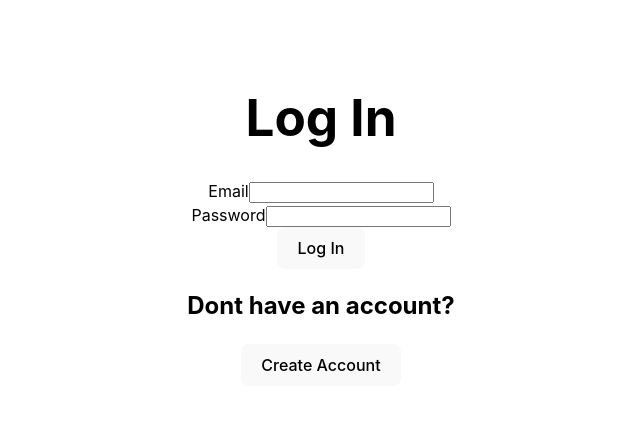
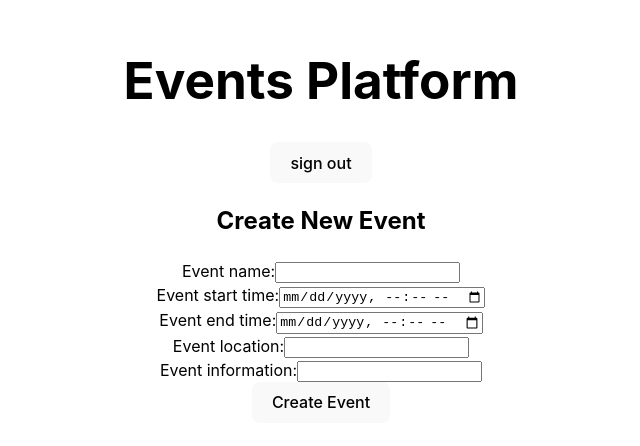
Before and after one commit to James960714/LaunchPadEvents-FE, a React (Vite) app in the folder LaunchPadEvents-Reat-App/: page /events/create-event in a window 1280 px wide. Before the commit this address led to /login. Shown: the part 180-626 px from the top of the page, without its empty margins (319-959 px from the left). Built offline with nearby package versions, Linux system fonts and the light colour scheme; no server answers.

Commit message:
created create event button and page, individual event delete button and functionality, add to calendar have got auth working but need to work out how to add actual event to calendar

```diff
--- a/LaunchPadEvents-Reat-App/api.js
+++ b/LaunchPadEvents-Reat-App/api.js
@@ -21,6 +21,7 @@ export const getUserByUserName = async (userName) => {
     }
 }
 export const postNewUser = async (firstName, lastName, userName, dob) => {
+
     const newUser = await launchPadEventsApi.post('/users/user', {
         userName: userName,
         firstName: firstName,
@@ -51,3 +52,38 @@ export const postAttendee = async (eventId, userName) => {
         console.log(err)
     }
 }
+
+export const postEvent = async (name, startTime, endTime, location, info) => {
+        const createNewEvent = await launchPadEventsApi.post('/events/event', {
+            name: name,
+            startDateTime: startTime,
+            endDateTime: endTime,
+            location: location,
+            info: info
+        })
+        return createNewEvent.data.event
+}
+
+export const deleteEvent = async (eventId) => {
+        await launchPadEventsApi.delete(`/events/${eventId}`)
+}
+
+export const googleCalendarAuth = async () => {
+    const url = 'https://launchpadeventsplatform.onrender.com/google-calendar/auth'
+    window.location.href = url
+}
+
+export const createCalendarEvent = async (summary, description, startDateTime, endDateTime) => {
+
+    try{
+        const createdEvent = await launchPadEventsApi.post('/google-calendar/create-event', {
+            summary: summary,
+            description:description,
+            startDateTime:startDateTime,
+            endDateTime:endDateTime
+        })
+        return createdEvent
+    }catch(err){
+        console.log(err)
+    }
+}
--- a/LaunchPadEvents-Reat-App/src/App.jsx
+++ b/LaunchPadEvents-Reat-App/src/App.jsx
@@ -4,6 +4,7 @@ import Register from './components/AuthComponents/register'
 import EventsList from './components/EventsList'
 import EventPage from './components/EventPage'
 import Header from './components/Header'
+import CreateEventPage from './components/CreateEventPage'
 import {Routes, Route, Navigate, useLocation} from 'react-router-dom'
 import { useContext } from 'react'
 import { AuthContext } from './contexts/authContext'
@@ -12,18 +13,19 @@ import { AuthContext } from './contexts/authContext'
 function App() {
 
   const location = useLocation()
-  const {firebaseUser} = useContext(AuthContext)
+  const {firebaseUser, user} = useContext(AuthContext)
   const noHeader = location.pathname === "/login" || location.pathname === ("/register")
+
   return (
   <div className='App-router'>
-    {!firebaseUser && <Navigate to='/login'/>}
+    {/* {!firebaseUser && <Navigate to='/login'/>} */}
     {!noHeader && <Header/>}
   <Routes>
     <Route path="/login" element={<LogIn/>}/>
     <Route path="/register"element={<Register/>}/>
-
     <Route path="/events"element={<EventsList/>}/>
     <Route path="/events/:eventId"element={<EventPage/>}/>
+    <Route path="/events/create-event"element={<CreateEventPage/>}/>
     {/* <Route path="/profile"element={<Profile/>}/> */}
     <Route path="*" element={<Navigate to="/login"/>}/>
   </Routes>
--- a/LaunchPadEvents-Reat-App/src/components/AuthComponents/register.jsx
+++ b/LaunchPadEvents-Reat-App/src/components/AuthComponents/register.jsx
@@ -4,7 +4,7 @@ import { createUser } from "../../firebase/auth";
 import { getAllUsers, postNewUser } from '../../../api';
 import axios from "axios";
 import { AuthContext } from '../../contexts/authContext/index';
-import { Navigate } from "react-router-dom";
+import { Navigate, useNavigate } from "react-router-dom";
 
 
 const Register = () => {
@@ -21,7 +21,9 @@ const Register = () => {
   const [errorMessage, setErrorMessage] = useState('');
   const [isRegistering, setIsRegistering] = useState(false);
 
+  const navigate = useNavigate()
   const { user, setUser } = useContext(AuthContext);
+
 
   const handleRegister = async (e) => {
     e.preventDefault()
@@ -60,15 +62,12 @@ const Register = () => {
         try {
           const userCredential = await createUser(email, password);
           const updateUserProfile = await updateProfile(userCredential.user, { displayName: userName });
-          console.log(updateUserProfile, 'updateProfile')
           const postedUser = await postNewUser(firstName, lastName, userName, dob)
-          console.log(postedUser, 'postedUser')
-          console.log('User created successfully!');
+          navigate('/events')
 
         } catch (error) {
           console.log('error')
           setIsRegistering(false)
-          console.log(error.message);
         }
       } catch (error) {
         setIsRegistering(false)
@@ -79,7 +78,6 @@ const Register = () => {
 
   return (
     <div className="register-container">
-      {user && <Navigate to="/EventsList" state={user} replace={true} />}
         <h1>Register</h1>
         <form onSubmit={handleRegister}>
             <div className="register-form-fields">
@@ -106,7 +104,6 @@ const Register = () => {
             </div>
             <div className="register-form-fields">
                 <label>E-Mail Address:
-
                 <input
                 type="email"
                 id="email"
--- /dev/null
+++ b/LaunchPadEvents-Reat-App/src/components/CreateEventPage.jsx
@@ -0,0 +1,91 @@
+import { useState } from "react"
+import { useNavigate } from "react-router-dom"
+import { postEvent } from "../../api"
+
+
+const CreateEventPage = () => {
+    const [eventName, setEventName] = useState("")
+    const [startTime, setStartTime] = useState("")
+    const [endTime, setEndTime] = useState("")
+    const [location, setLocation] = useState("")
+    const [eventInfo, setEventInfo] = useState("")
+    const [buttonClicked, setButtonClicked] = useState(false)
+
+    const navigate = useNavigate()
+
+    const handleEventCreation = async (e) => {
+        e.preventDefault()
+       setButtonClicked(true)
+       try{
+           await postEvent(eventName,startTime, endTime, location, eventInfo)
+            navigate('/events')
+        }catch(err){
+            console.log(err, 'error event creation')
+        }
+    }
+
+    return (
+        <div className="create-event-container">
+        <h2>Create New Event</h2>
+            <form className="create-event-form" onSubmit={handleEventCreation}>
+                <div className="create-event-form-fields">
+                    <label htmlFor="event-name">Event name:</label>
+                        <input
+                            type="text"
+                            id="event-name"
+                            value={eventName}
+                            onChange={(e) => setEventName(e.target.value)}
+                            required
+                        />
+                </div>
+                <div className="create-event-form-fields">
+                    <label htmlFor="event-start-time">Event start time:</label>
+                        <input
+                            type="datetime-local"
+                            id="event-start-time"
+                            value={startTime}
+                            onChange={(e) => setStartTime(e.target.value)}
+                            required
+                        />
+                </div>
+                <div className="create-event-form-fields">
+                    <label htmlFor="event-end-time">Event end time:</label>
+                        <input
+                            type="datetime-local"
+                            id="event-end-time"
+                            value={endTime}
+                            onChange={(e) => setEndTime(e.target.value)}
+                            required
+                        />
+                </div>
+                <div className="create-event-form-fields">
+                    <label htmlFor="event-location">Event location:</label>
+                        <input
+                            type="text"
+                            id="event-location"
+                            value={location}
+                            onChange={(e) => setLocation(e.target.value)}
+                            required
+                        />
+                </div>
+                <div className="create-event-form-fields">
+                    <label htmlFor="event-information">Event information:</label>
+                        <input
+                            type="text"
+                            id="event-information"
+                            value={eventInfo}
+                            onChange={(e) => setEventInfo(e.target.value)}
+                            required
+                        />
+                </div>
+                <div>
+                    {!buttonClicked ? <button type="submit">Create Event
+                    </button> : <button type="button" disabled={true}>Create Event</button>}
+                </div>
+            </form>
+        </div>
+    )
+
+}
+
+export default CreateEventPage
--- a/LaunchPadEvents-Reat-App/src/components/EventPage.jsx
+++ b/LaunchPadEvents-Reat-App/src/components/EventPage.jsx
@@ -1,22 +1,41 @@
 import { useState, useContext, useEffect } from "react"
 import { AuthContext } from "../contexts/authContext"
-import { getEventById, postAttendee } from "../../api"
-import { Link, Navigate, useParams } from "react-router-dom"
+import { createCalendarEvent, deleteEvent, getEventById, googleCalendarAuth, postAttendee } from "../../api"
+import { useNavigate, useParams } from "react-router-dom"
 
 
 
 const EventPage = () => {
 
-    const {eventId} = useParams()
-    const {user} = useContext(AuthContext)
     const [isSignedUp, setIsSignedUp] = useState(false)
     const [event, setEvent] = useState({})
+    const [addToCalendar, setAddToCalendar] = useState(false)
 
+    const {eventId} = useParams()
+
+    const {user, staffHeadUser} = useContext(AuthContext)
+
+    const navigate = useNavigate()
 
     const handleSignUp = async () => {
         await postAttendee(eventId, user.userName)
+        setIsSignedUp(true)
+        setAddToCalendar(true)
     }
-
+    const handleCalendar = async () => {
+        try{
+            await googleCalendarAuth()
+            const createdEvent = await createCalendarEvent(event.name, event.info, event.startDateTime, event.endDateTime)
+        }catch(err){
+            console.log(err)
+        }
+    }
+    const handleDeleteEvent = async() => {
+        await deleteEvent(event._id)
+        .then(() => {
+            navigate('/events')
+        })
+    }
     useEffect(() => {
             async function fetchEventById() {
                 const fetchedEventById = await getEventById(eventId)
@@ -31,7 +50,6 @@ const EventPage = () => {
 
     return (
         <div className="event-page-page">
-        {!user && <Navigate to="/login" state={user} replace={true} />}
         <h2>Event Page</h2>
         <div className="event-detail-container">
             <ul>
@@ -40,8 +58,8 @@ const EventPage = () => {
                 <li>{event.startDateTime}</li>
                 <li>{event.endDateTime}</li>
             </ul>
-
-            {(!isSignedUp) ? <button type='submit' onClick={handleSignUp}>Sign Up</button> : <button disabled={true}>Already Signed Up</button>}
+            {staffHeadUser ? <button type='submit' onClick={handleDeleteEvent}>DELETE EVENT</button> : (!isSignedUp) ? <button type='submit' onClick={handleSignUp}>Sign Up</button> : <button disabled={true}>You are signed up to this event</button>}
+            {addToCalendar && <button type='button' onClick={handleCalendar}>Add To Calendar</button>}
         </div>
 
     </div>
--- a/LaunchPadEvents-Reat-App/src/components/EventsList.jsx
+++ b/LaunchPadEvents-Reat-App/src/components/EventsList.jsx
@@ -8,8 +8,7 @@ import { signOut } from "firebase/auth"
 
 const EventsList = () => {
 
-    const {user} = useContext(AuthContext)
-
+    const {user, staffHeadUser} = useContext(AuthContext)
     const [events, setEvents] = useState([])
 
     const handleDate = (dateString) => {
@@ -30,8 +29,11 @@ const EventsList = () => {
 
     return (
     <div className="events-list-page">
-            {!user && <Navigate to="/login" state={user} replace={true} />}
+    <div className="events-list-subheader">
     <h2>Events</h2>
+    {staffHeadUser &&
+        <button type='button'><Link to='/events/create-event'>Create Event</Link></button>}
+    </div>
         <div className="events-list-container">
             <ul>
                 {events.map((event) => {
--- a/LaunchPadEvents-Reat-App/src/components/Header.jsx
+++ b/LaunchPadEvents-Reat-App/src/components/Header.jsx
@@ -6,7 +6,7 @@ const Header = () => {
 
     const [isSigningOut, setIsSigningOut] = useState(false)
     const [error, setError] = useState(null)
-    const {setUser, setFirebaseUser} = useContext(AuthContext)
+    const {setUser, setFirebaseUser, setStaffHeadUser} = useContext(AuthContext)
     const navigate = useNavigate()
 
     const handleSignOut = async () => {
@@ -14,6 +14,7 @@ const Header = () => {
                 await signOut()
                 setUser(null)
                 setFirebaseUser(null)
+                setStaffHeadUser(false)
                 navigate("/login")
             }catch (err){
                 console.log(err, 'fail')
--- a/LaunchPadEvents-Reat-App/src/contexts/authContext/index.jsx
+++ b/LaunchPadEvents-Reat-App/src/contexts/authContext/index.jsx
@@ -9,6 +9,7 @@ export const AuthProvider = ({ children }) => {
     const [firebaseUser, setFirebaseUser] = useState(null);
     const [user, setUser] = useState(null);
     const [loading, setLoading] = useState(true);
+    const [staffHeadUser, setStaffHeadUser] = useState(false)
 
     useEffect(() => {
         const unsubscribe = onAuthStateChanged(auth, async (firebaseUser) => {
@@ -21,6 +22,9 @@ export const AuthProvider = ({ children }) => {
                 try{
                     const dbUser = await getUserByUserName(firebaseUser.displayName)
                     setUser(dbUser.data.user)
+                    if(dbUser.data.user.userType === 'Staff' || dbUser.data.user.userType === 'Head'){
+                        await setStaffHeadUser(true)
+                    }
                 }catch(err){
                     console.log(err)
                     setUser(null)
@@ -39,7 +43,7 @@ export const AuthProvider = ({ children }) => {
     }
 
     return (
-        <AuthContext.Provider value={{ user, setUser, firebaseUser, setFirebaseUser }}>
+        <AuthContext.Provider value={{ user, setUser, firebaseUser, setFirebaseUser, staffHeadUser, setStaffHeadUser }}>
             {children}
         </AuthContext.Provider>
     );
```
